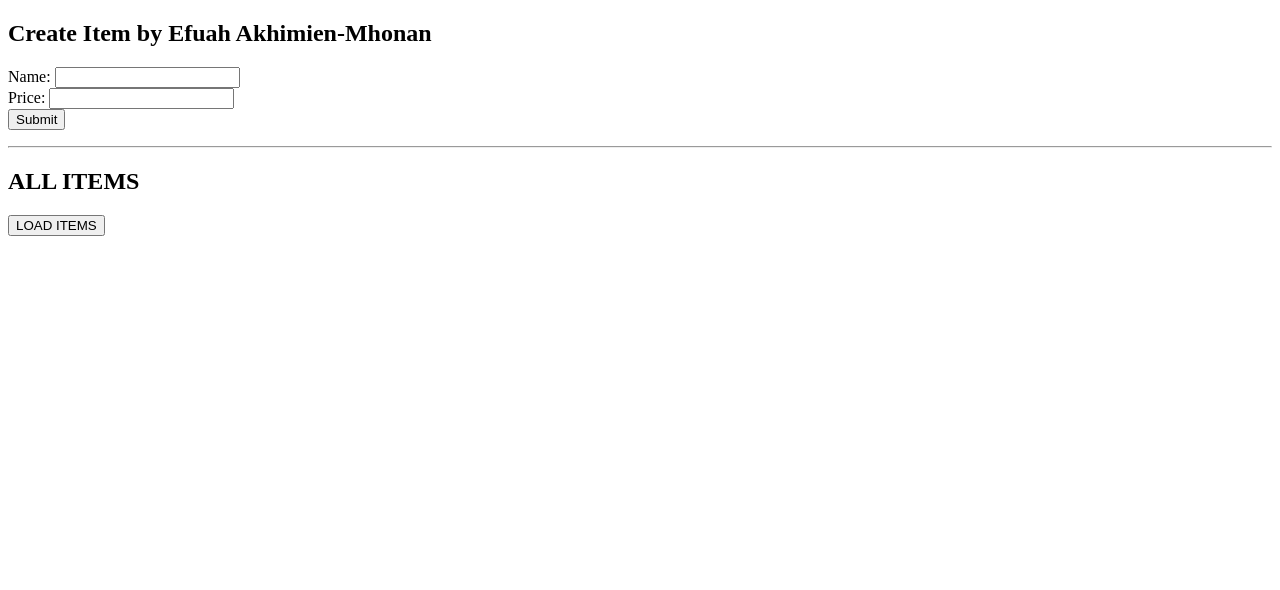
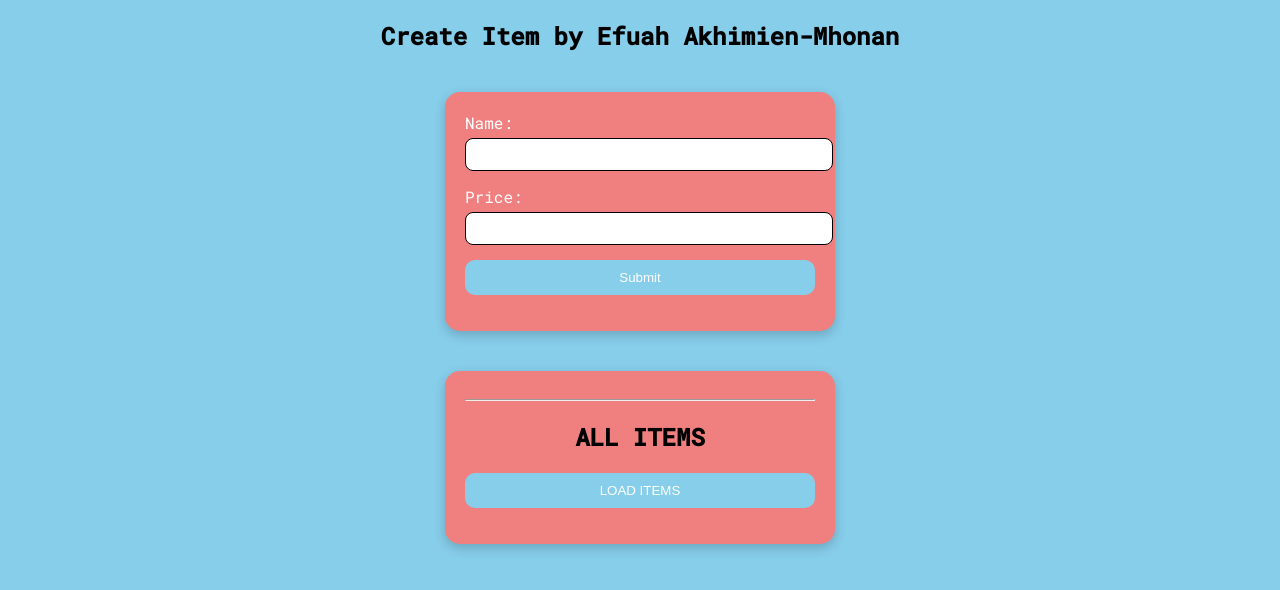
Before and after one commit to EfuahAkhimien-Mhonan/ET721---Spring-2026--Efuah-AkhimienMhonan, a Flask app: page / in a window 1280 px wide. Shown: the top 590 px of the page. Run offline with Flask 3, Linux system fonts and the light colour scheme.

Commit message:
css added

```diff
--- /dev/null
+++ b/lab15/static/style.css
@@ -0,0 +1,65 @@
+/* PAGE BACKGROUND */
+body {
+    font-family: 'Roboto Mono', monospace;
+    background-color: #87CEEB; /* sky blue */
+    margin: 0;
+    padding: 0;
+}
+
+/* CENTER CONTENT */
+form,
+section {
+    background: lightcoral;
+    width: 350px;
+    margin: 40px auto;
+    padding: 20px;
+    border-radius: 15px;
+    box-shadow: 0px 4px 12px rgba(0,0,0,0.2);
+}
+
+/* HEADINGS */
+h2, h3 {
+    text-align: center;
+}
+
+label, p {
+    color: white;
+}
+
+/* INPUTS */
+input {
+    width: 100%;
+    padding: 8px;
+    margin-top: 5px;
+    margin-bottom: 15px;
+    border-radius: 8px;
+    border: 1px solid black;
+}
+
+/* BUTTONS */
+button {
+    width: 100%;
+    padding: 10px;
+    background-color: #87CEEB;
+    color: white;
+    border: none;
+    border-radius: 10px;
+    cursor: pointer;
+}
+
+button:hover {
+    background-color: #3399ff;
+}
+
+/* ITEM LIST */
+#itemslist {
+    list-style: none;
+    padding: 0;
+}
+
+#itemslist li {
+    background: #e6f7ff;
+    margin: 10px 0;
+    padding: 10px;
+    border-radius: 10px;
+}
--- a/lab15/templates/index.html
+++ b/lab15/templates/index.html
@@ -4,6 +4,8 @@
     <meta charset="UTF-8">
     <meta name="viewport" content="width=device-width, initial-scale=1.0">
     <title>Create Item</title>
+    <link href="https://fonts.googleapis.com/css2?family=Roboto+Mono:wght@300;400;500&display=swap" rel="stylesheet">
+    <link rel="stylesheet" href="{{ url_for('static', filename='style.css') }}">
 </head>
 <body>
     <h2>Create Item by Efuah Akhimien-Mhonan</h2>
```
